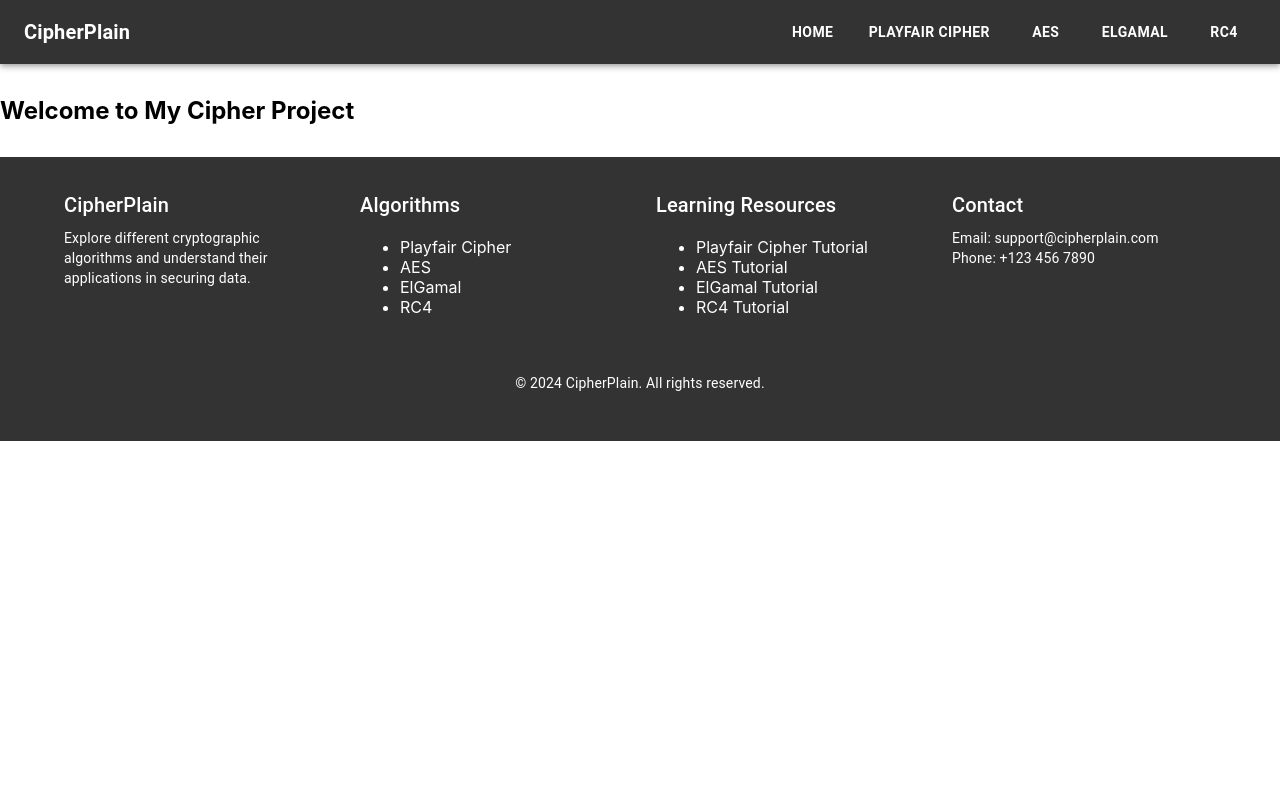
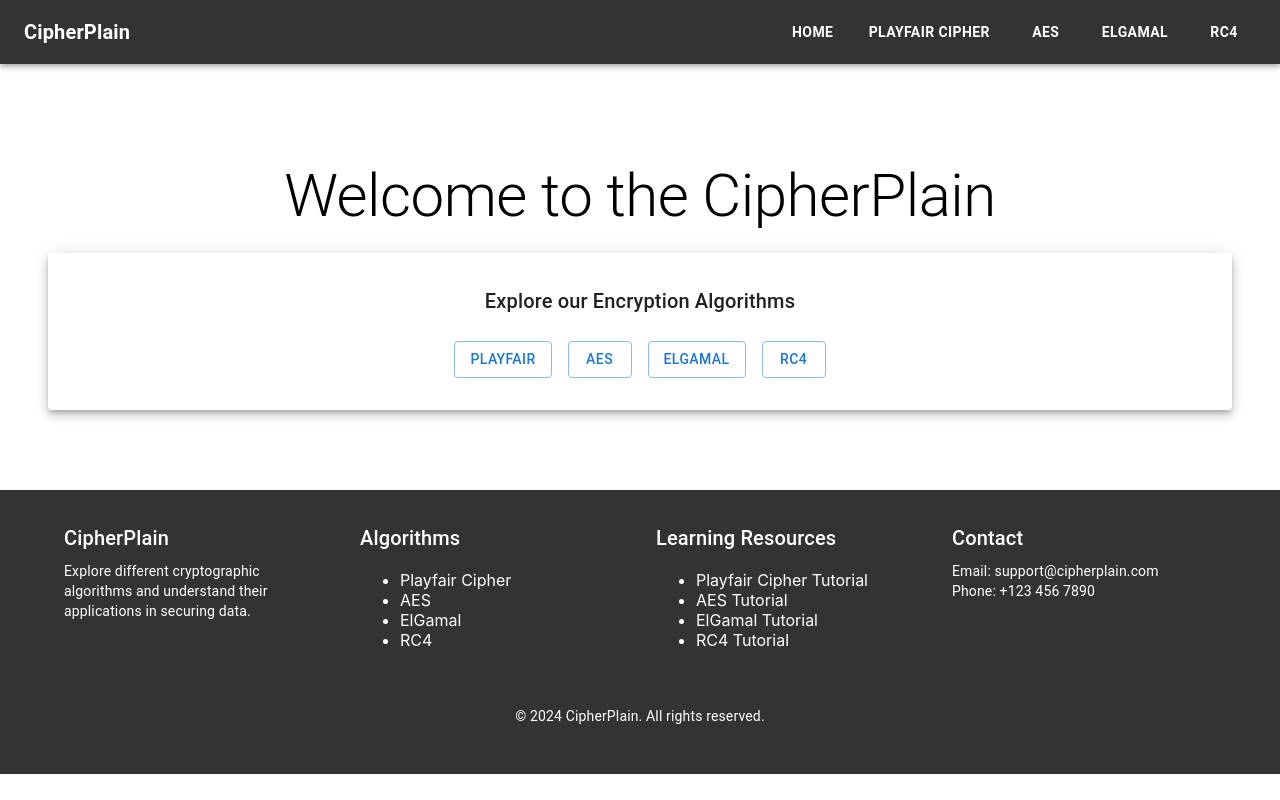
Before and after one commit to Mostafa-Hesham1/cipherPlain, a React (Create React App) app: page / in a window 1280 px wide. Built offline with nearby package versions, Linux system fonts and the light colour scheme.

Commit message:
Update App.js HomePage added

```diff
--- a/src/App.js
+++ b/src/App.js
@@ -1,14 +1,14 @@
 // src/components/App.js
 import React from 'react';
 import { BrowserRouter as Router, Route, Routes } from 'react-router-dom';
-import NavBar from './components/NavBar';  // Adjust import path if necessary
-import CipherForm from './components/CipherForm';  // Playfair Cipher component
-import AESPage from './components/CipherFormAES';  // AES component
-import ElGamalPage from './pages/ElGamalPage';  // ElGamal component
-import RC4Page from './pages/RC4Page';  // RC4 component
+import NavBar from './components/NavBar';
+import CipherForm from './components/CipherForm';
+import AESPage from './components/CipherFormAES';
+import ElGamalPage from './pages/ElGamalPage';
+import RC4Page from './pages/RC4Page';
 import Footer from './components/Footer';
+import HomePage from './components/HomePage';
 
-// Import your algorithm modules
 import * as playfair from './algorithms/playfair';
 import * as aes from './algorithms/AES/aes';
 import * as rc4 from './algorithms/rc4';
@@ -19,7 +19,7 @@
         <Router>
             <NavBar />
             <Routes>
-                <Route path="/" element={<h2>Welcome to My Cipher Project</h2>} />
+                <Route path="/" element={<HomePage />} />
                 <Route path="/playfair" element={<CipherForm algorithms={{ playfair }} />} />
                 <Route path="/aes" element={<AESPage algorithms={{ aes }} />} />
                 <Route path="/elgamal" element={<ElGamalPage algorithms={{ elgamal }} />} />
```
